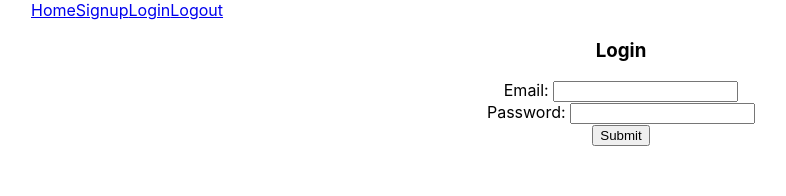
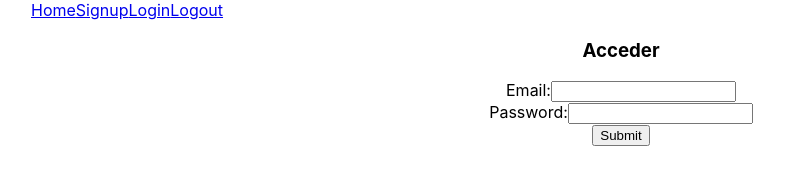
Before and after one commit to DaniCalvente/eat-at-home-client, a React (Create React App) app: page /login in a window 1280 px wide. Shown: the top 196 px of the page, without its empty margins (19-805 px from the left). Built offline with nearby package versions, Linux system fonts and the light colour scheme; no server answers.

Commit message:
login done

```diff
--- a/src/pages/auth/Login.jsx
+++ b/src/pages/auth/Login.jsx
@@ -1,17 +1,82 @@
-function Login() {
+import { useState, useContext } from "react";
+import { useNavigate } from "react-router-dom";
+import { loginService } from "../../services/auth.services";
+
+// import { ThemeContext } from "../../context/theme.context";
+
+function Login(props) {
+  const [email, setEmail] = useState("");
+  const [password, setPassword] = useState("");
+  const [ errorMessage, setErrorMessage ] = useState("")
+
+  // const { switchBtnTheme } = useContext(ThemeContext)
+
+  const navigate = useNavigate()
+
+  const handleSubmit = async (e) => {
+    e.preventDefault()
+
+    const user = { email, password }
+
+    try {
+
+      // contactar con el server para login
+      const response = await loginService(user)
+      const { authToken } = response.data
+      console.log("authToken", authToken)
+
+      // recibir el token y guardarlo en localstorage
+      localStorage.setItem("authToken", authToken)
+
+      // redireccionar a "/"
+      // props.setIsLoggedIn(true)
+      navigate("/")
+
+    } catch(err) {
+      if (err.response && err.response.status === 400) {
+        setErrorMessage(err.response.data.errorMessage)
+      } else {
+        navigate("/error")
+      }
+    }
+
+  }
+
+  // ejemplo de estilos propios y estilos del context
+  // const btnStyles = {
+  //   color: "blue"
+  // }
+
   return (
     <div>
-      <h3>Login</h3>
 
-      <form>
-        <label htmlFor="email">Email: </label>
-        <input type="text" name="email" />
+      <h3>Acceder</h3>
+
+      <form onSubmit={handleSubmit}>
+        <label htmlFor="email">Email:</label>
+        <input
+          type="text"
+          name="email"
+          value={email}
+          onChange={(e) => setEmail(e.target.value)}
+        />
+
         <br />
-        <label htmlFor="password">Password: </label>
-        <input type="text" name="password" />
+
+        <label htmlFor="password">Password:</label>
+        <input
+          type="text"
+          name="password"
+          value={password}
+          onChange={(e) => setPassword(e.target.value)}
+        />
+
         <br />
-        <button>Submit</button>
+
+        {/* <button style={{...btnStyles, ...switchBtnTheme()}}>Submit</button> */}
+        <button >Submit</button>
       </form>
+      <p>{errorMessage}</p>
     </div>
   );
 }
--- a/src/services/restaurant.services.js
+++ b/src/services/restaurant.services.js
@@ -6,6 +6,17 @@ import axios from "axios"
 const service = axios.create({
     baseURL:`${process.env.REACT_APP_SERVER_URL}/restaurant`
 })
+
+// esta configuracion nos permite enviar el Token en cada request que se haga
+service.interceptors.request.use((config) => {
+
+    // aqui buscamos el token en localstorage
+    const storedToken = localStorage.getItem("authToken")
+
+    // si el toke existe lo agregamos a los headers del request
+    config.headers = storedToken && { Authorization: `Bearer ${storedToken}` }
+    return config;
+  })
 
 const getCityRestaurantsService = (city) => {
 return service.get(`/${city}`)
```
